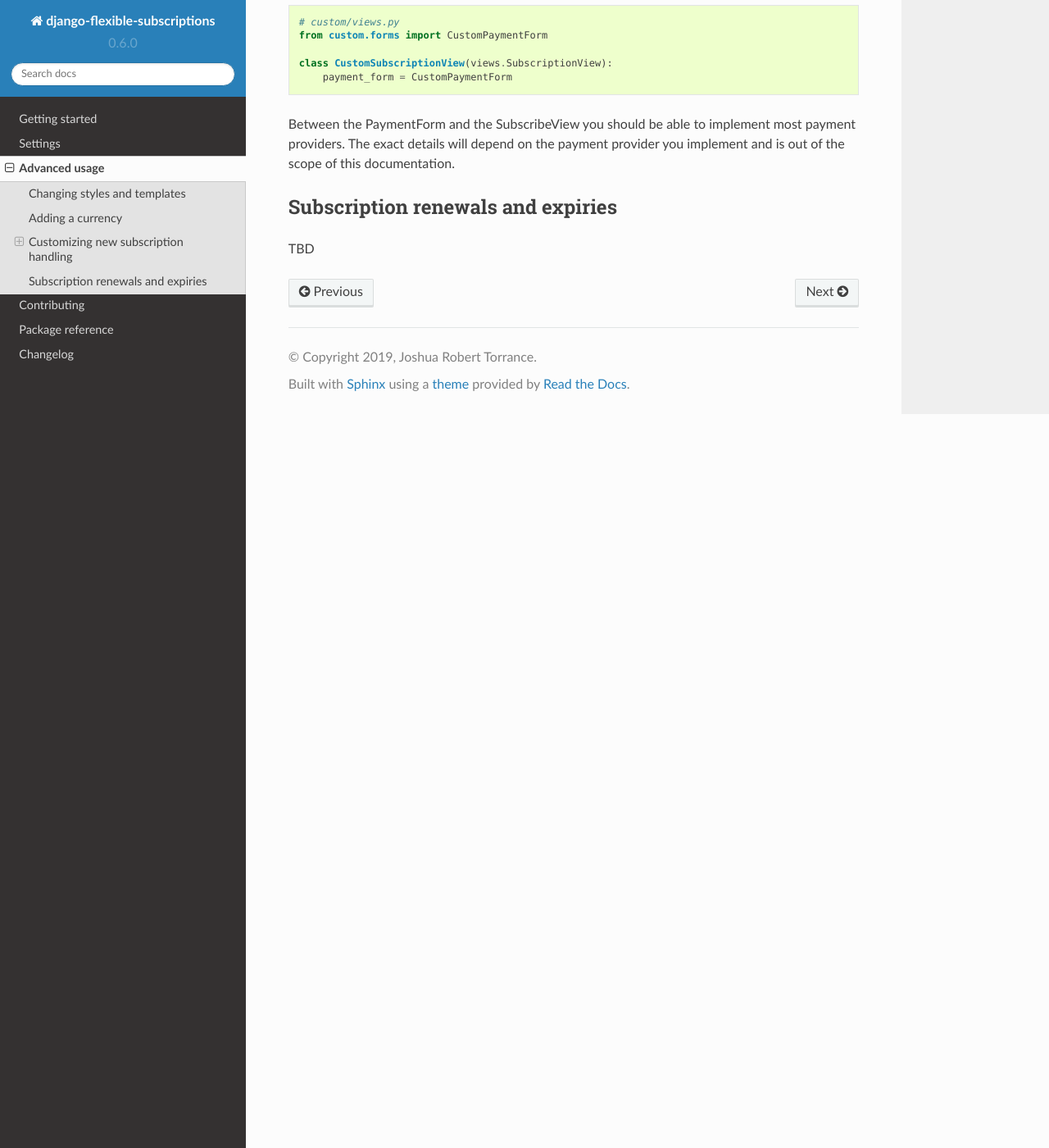
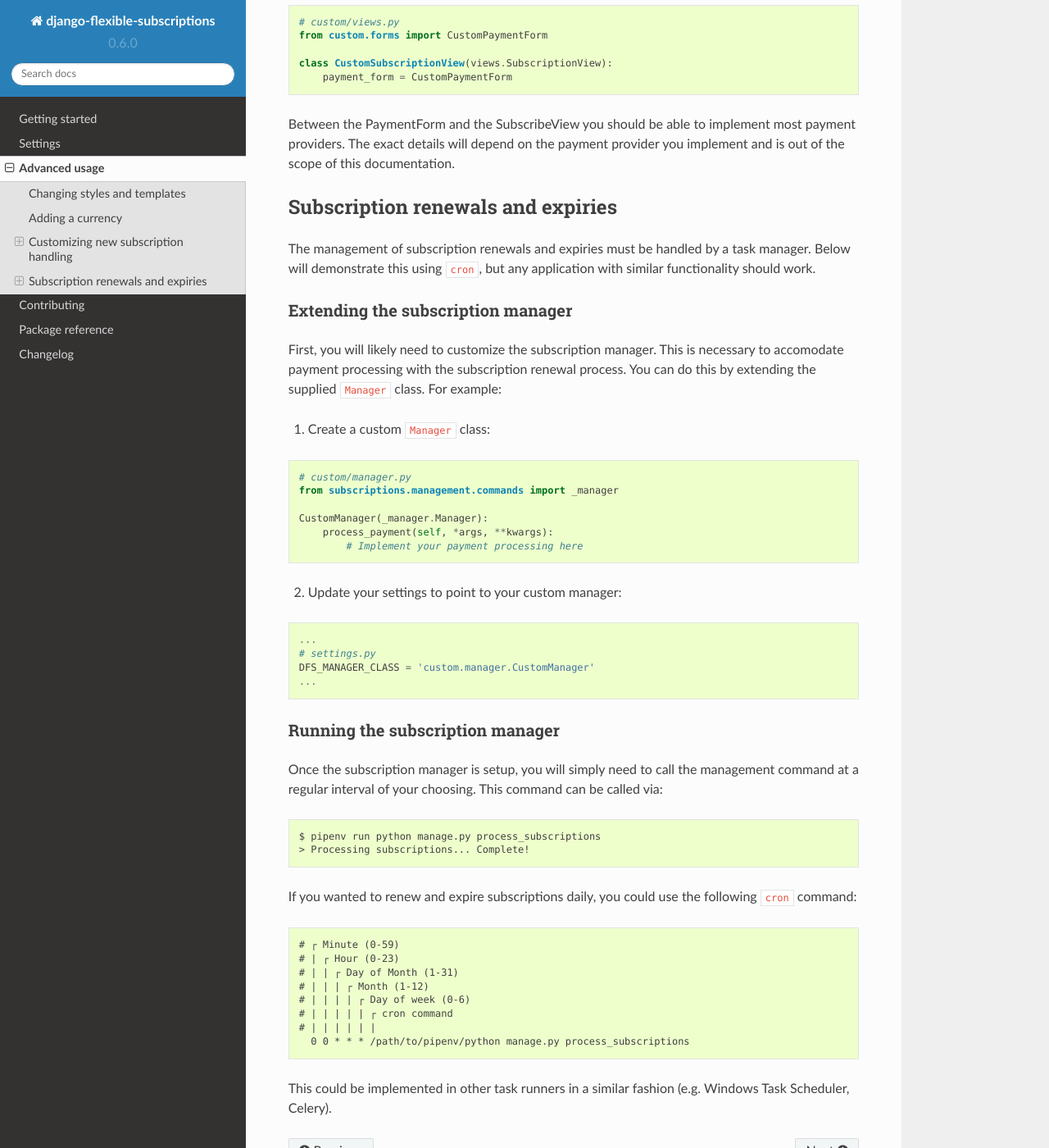
Before and after one commit to studybuffalo/django-flexible-subscriptions, a Sphinx documentation site: the page built from docs/advanced.rst, in a window 1280 px wide and 1400 px high, scrolled down 2793 px. Shown: the whole window at 82% size. Built offline with Sphinx 7.4.7 and the Read the Docs theme 2.0.0, drawn with Linux system fonts in a browser that asks for light colours; the version number is read from the project's files by our own code.

Commit message:
Adding instructions on implementing susbscription manager

```diff
--- a/docs/advanced.rst
+++ b/docs/advanced.rst
@@ -170,4 +170,63 @@ documentation.
 Subscription renewals and expiries
 ----------------------------------
 
-TBD
+The management of subscription renewals and expiries must be handled by
+a task manager. Below will demonstrate this using ``cron``, but any
+application with similar functionality should work.
+
+Extending the subscription manager
+==================================
+
+First, you will likely need to customize the subscription manager. This
+is necessary to accomodate payment processing with the subscription
+renewal process. You can do this by extending the supplied
+``Manager`` class. For example:
+
+1. Create a custom ``Manager`` class:
+
+.. code-block:: python
+
+    # custom/manager.py
+    from subscriptions.management.commands import _manager
+
+    CustomManager(_manager.Manager):
+        process_payment(self, *args, **kwargs):
+            # Implement your payment processing here
+
+2. Update your settings to point to your custom manager:
+
+.. code-block:: python
+
+    ...
+    # settings.py
+    DFS_MANAGER_CLASS = 'custom.manager.CustomManager'
+    ...
+
+Running the subscription manager
+================================
+
+Once the subscription manager is setup, you will simply need to call
+the management command at a regular interval of your choosing. This
+command can be called via:
+
+.. code-block:: shell
+
+    $ pipenv run python manage.py process_subscriptions
+    > Processing subscriptions... Complete!
+
+If you wanted to renew and expire subscriptions daily, you could use
+the following ``cron`` command:
+
+.. code-block:: cron
+
+    # ┌ Minute (0-59)
+    # | ┌ Hour (0-23)
+    # | | ┌ Day of Month (1-31)
+    # | | | ┌ Month (1-12)
+    # | | | | ┌ Day of week (0-6)
+    # | | | | | ┌ cron command
+    # | | | | | |
+      0 0 * * * /path/to/pipenv/python manage.py process_subscriptions
+
+This could be implemented in other task runners in a similar fashion
+(e.g. Windows Task Scheduler, Celery).
```
